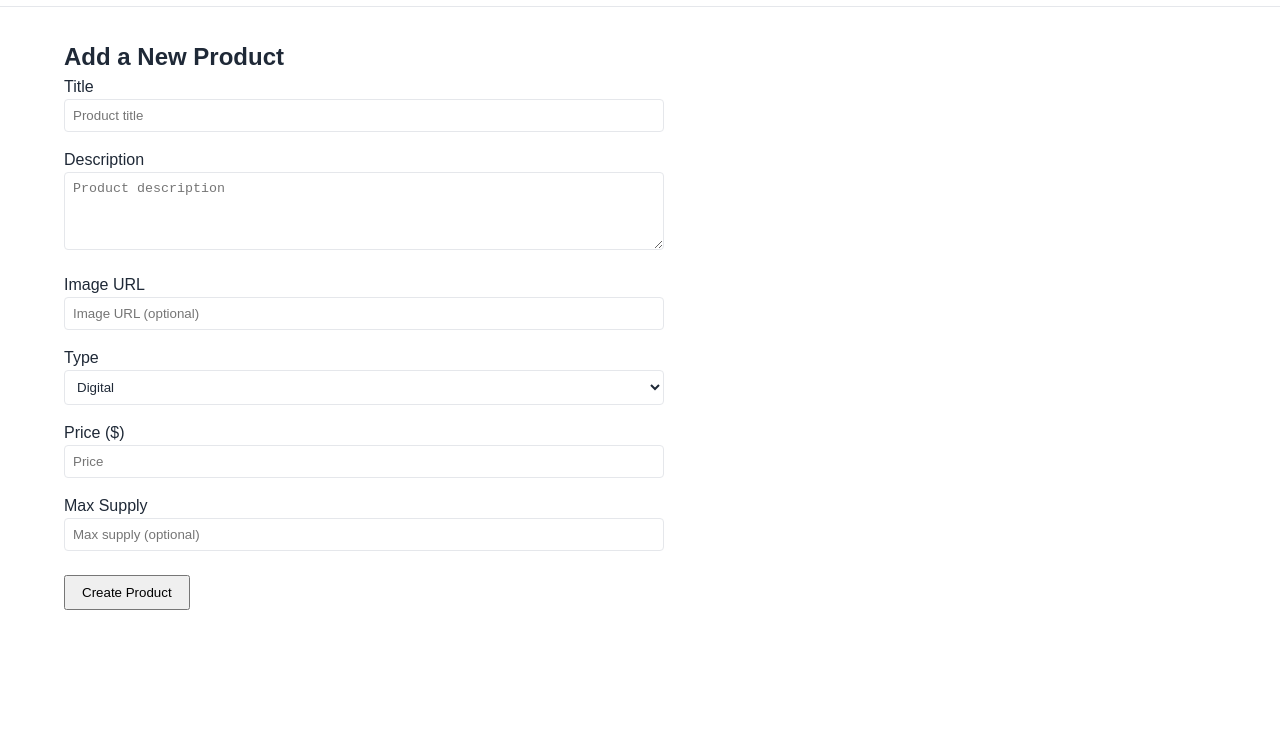
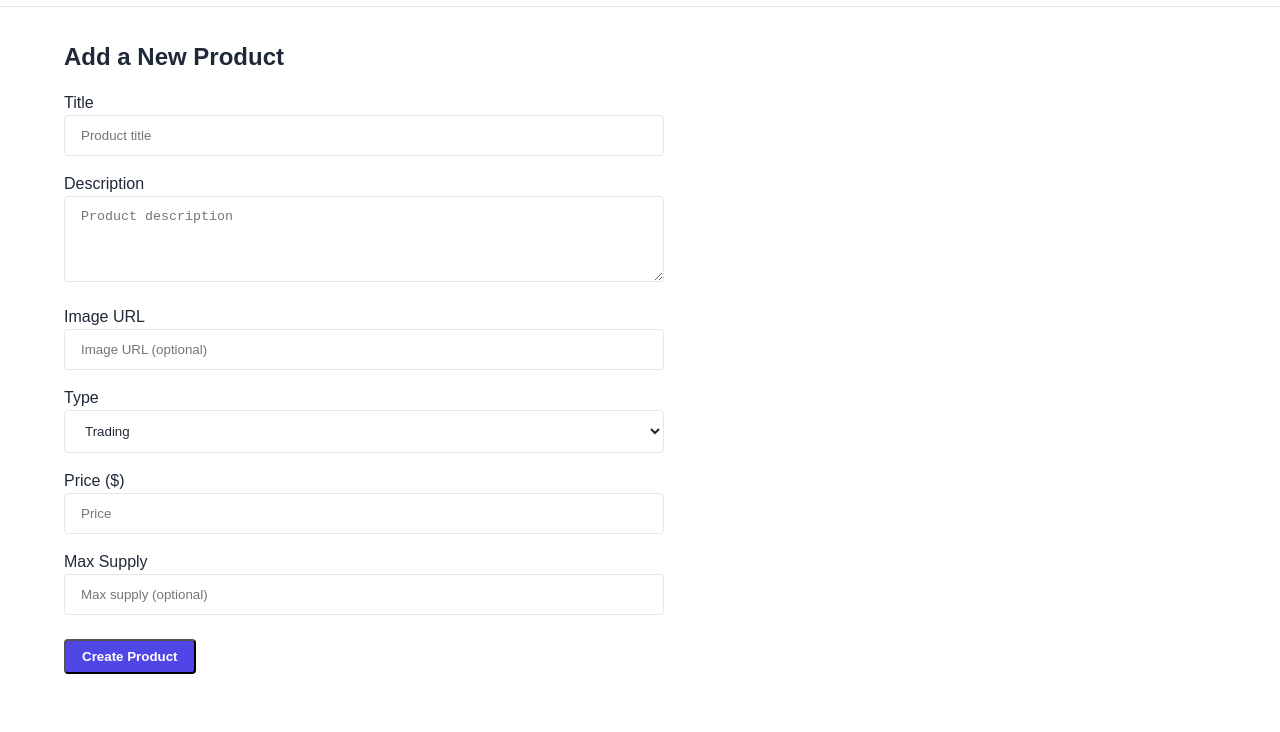
Before and after one commit to steb94/stebio, a website: page create-product.html in a window 1280 px wide. Shown: the part 68-800 px from the top of the page. Drawn offline with Linux system fonts and the light colour scheme.

Commit message:
Update create-product.html

```diff
--- a/create-product.html
+++ b/create-product.html
@@ -2,7 +2,7 @@
 <html lang="en">
 <head>
   <meta charset="UTF-8">
-  <meta name="viewport" content="width=device-width, initial-scale=1.0">
+  <meta name="viewport" content="width=device-width,initial-scale=1.0">
   <title>Create Product - Steb.io</title>
   <link rel="stylesheet" href="style.css">
 </head>
@@ -11,7 +11,7 @@
     <div class="container nav">
       <div class="brand">Steb.io</div>
       <nav>
-        <a href="index.html">Explore Marketplace</a>
+        <a href="index.html">Home</a>
         <a href="create-store.html">Create Store</a>
         <a href="create-product.html" class="active">Add Product</a>
         <a href="dashboard.html">Dashboard</a>
@@ -20,39 +20,45 @@
       <div class="auth-links"></div>
     </div>
   </header>
+
   <main class="container" style="padding:2rem 0;">
     <h2>Add a New Product</h2>
-    <form id="productForm" style="max-width:600px;">
+    <form id="productForm" style="max-width:600px; margin-top:1rem;">
       <div style="margin-bottom:1rem;">
         <label for="productTitle">Title</label><br>
-        <input type="text" id="productTitle" placeholder="Product title" style="width:100%; padding:0.5rem;">
+        <input type="text" id="productTitle" placeholder="Product title">
       </div>
       <div style="margin-bottom:1rem;">
         <label for="productDescription">Description</label><br>
-        <textarea id="productDescription" rows="4" placeholder="Product description" style="width:100%; padding:0.5rem;"></textarea>
+        <textarea id="productDescription" rows="4" placeholder="Product description"></textarea>
       </div>
       <div style="margin-bottom:1rem;">
         <label for="productImage">Image URL</label><br>
-        <input type="url" id="productImage" placeholder="Image URL (optional)" style="width:100%; padding:0.5rem;">
+        <input type="url" id="productImage" placeholder="Image URL (optional)">
       </div>
       <div style="margin-bottom:1rem;">
         <label for="productType">Type</label><br>
-        <select id="productType" style="width:100%; padding:0.5rem;">
-          <option value="digital">Digital</option>
-          <option value="physical">Physical</option>
+        <select id="productType">
+          <option value="Trading">Trading</option>
+          <option value="Communities">Communities</option>
+          <option value="Courses">Courses</option>
+          <option value="Software">Software</option>
+          <option value="Services">Services</option>
+          <option value="Templates">Templates</option>
         </select>
       </div>
       <div style="margin-bottom:1rem;">
         <label for="productPrice">Price ($)</label><br>
-        <input type="number" id="productPrice" step="0.01" min="0" placeholder="Price" style="width:100%; padding:0.5rem;">
+        <input type="number" id="productPrice" step="0.01" min="0" placeholder="Price">
       </div>
       <div style="margin-bottom:1rem;">
         <label for="productSupply">Max Supply</label><br>
-        <input type="number" id="productSupply" placeholder="Max supply (optional)" style="width:100%; padding:0.5rem;">
+        <input type="number" id="productSupply" placeholder="Max supply (optional)">
       </div>
-      <button type="submit" style="padding:0.5rem 1rem;">Create Product</button>
+      <button type="submit" class="button">Create Product</button>
     </form>
   </main>
+
   <script src="auth.js"></script>
   <script>
     document.getElementById('productForm').addEventListener('submit', function(e) {
@@ -72,8 +78,10 @@
         alert('Please enter at least a title and a price.');
         return;
       }
-      const API_BASE = window.location.hostname.includes('onrender.com') ? 'https://stebio.onrender.com/api' : '/api';
-      fetch(\`\${API_BASE}/products\`, {
+      const API_BASE = window.location.hostname.includes('onrender.com')
+        ? 'https://stebio.onrender.com/api'
+        : '/api';
+      fetch(`${API_BASE}/products`, {
         method: 'POST',
         headers: { 'Content-Type': 'application/json' },
         body: JSON.stringify({
```
Lines whose indentation alone changed are shown as unchanged.
